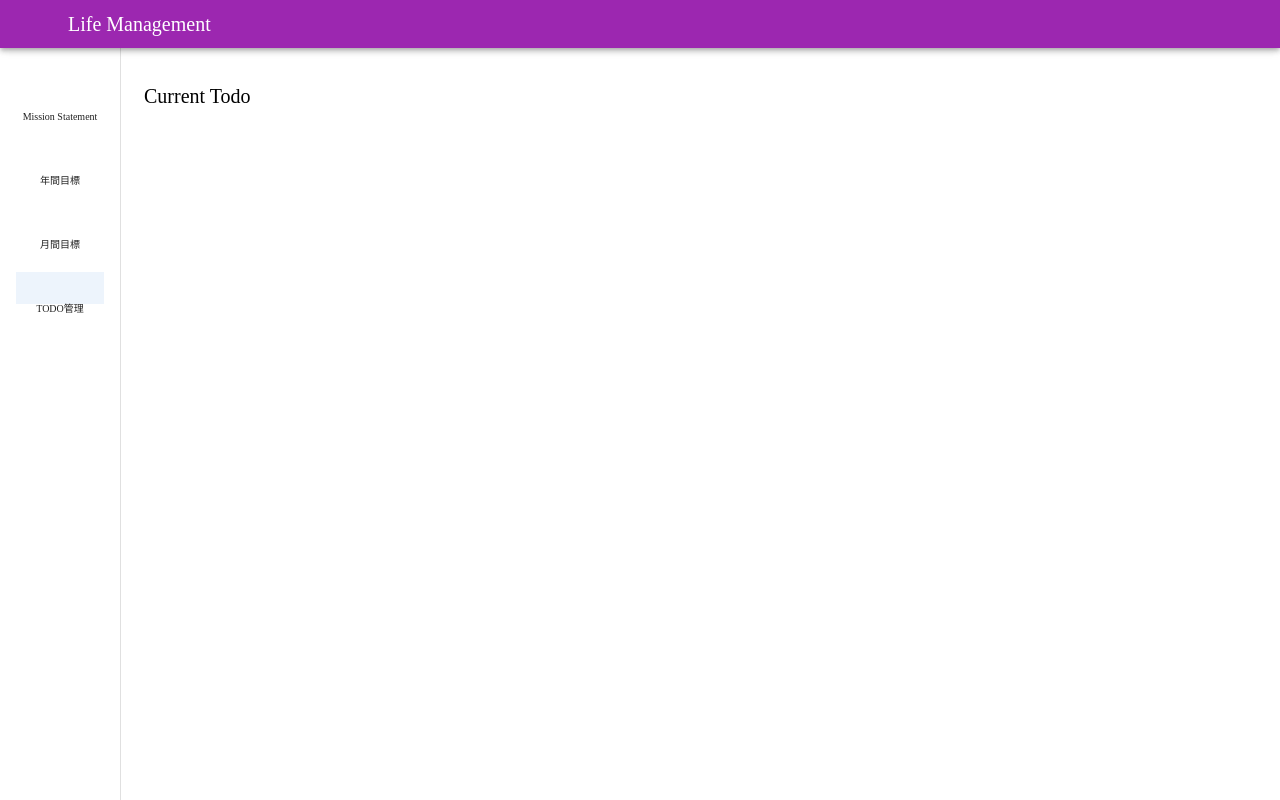
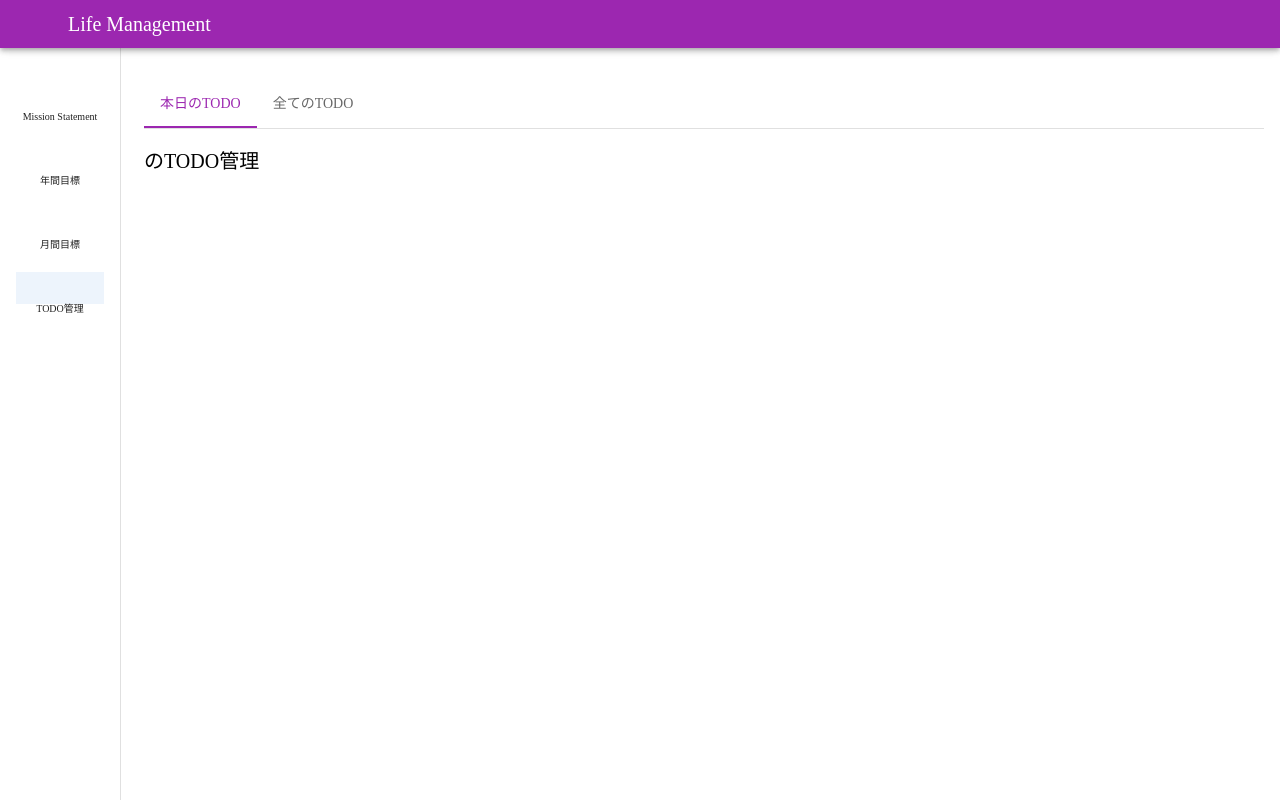
Before and after one commit to Okkun555/life-management, a Next.js app in the folder frontend/: page /todo-list in a window 1280 px wide. Built offline with nearby package versions, Linux system fonts and the light colour scheme; no server answers; some icons are missing; what @mui/material-nextjs would draw is missing.

Commit message:
TDOO管理ページUIの枠組を実装

```diff
--- a/frontend/src/app/todo-list/page.tsx
+++ b/frontend/src/app/todo-list/page.tsx
@@ -1,5 +1,5 @@
-import { CurrentTodo } from "@/features/todo-list/components/CurrentTodo";
+import { TodoList } from "@/features/todo-list/components/TodoList";
 
 export default function TodoListPage() {
-  return <CurrentTodo />;
+  return <TodoList />;
 }
--- a/frontend/src/components/mui/index.ts
+++ b/frontend/src/components/mui/index.ts
@@ -6,11 +6,14 @@ export {
   Container,
   Drawer,
   IconButton,
+  LinearProgress,
   List,
   ListItem,
   ListItemButton,
   ListItemIcon,
   ListItemText,
+  Tabs,
+  Tab,
   Toolbar,
   Tooltip,
   Typography
--- a/frontend/src/features/todo-list/components/CurrentTodo.tsx
+++ b/frontend/src/features/todo-list/components/CurrentTodo.tsx
@@ -1,18 +1,19 @@
 "use client";
 
 import { Typography } from "@mui/material";
+import { Suspense } from "react";
 
-import { useFetchTodoList } from "@/hooks/api/todo-list/useTodoApi";
+import { useFetchCurrentTodoList } from "@/hooks/api/todo-list/useTodoApi";
 
 
 export const CurrentTodo = () => {
-  const { data } = useFetchTodoList(1);
-
-  console.log(data);
+  const { todoList } = useFetchCurrentTodoList();
 
   return (
-    <>
-      <Typography variant="h6">Current Todo</Typography>
-    </>
+    <Suspense fallback={<div>Loading...</div>}>
+      <>
+        <Typography variant="h6">{todoList?.title}のTODO管理</Typography>
+      </>
+    </Suspense>
   );
 };
--- a/frontend/src/features/todo-list/components/TodoList.tsx
+++ b/frontend/src/features/todo-list/components/TodoList.tsx
@@ -1,9 +1,18 @@
 "use client";
 
-import { Typography } from "@mui/material";
+
+import { Box } from "@/components/mui";
+
+import { CurrentTodo } from "./CurrentTodo";
+import { TodoListTab } from "./TodoListTab";
 
 export const TodoList = () => {
   return (
-    <Typography>Todo管理</Typography>
+    <>
+      <TodoListTab />
+      <Box sx={{ mt: 2 }}>
+        <CurrentTodo />
+      </Box>
+    </>
   );
 };
--- /dev/null
+++ b/frontend/src/features/todo-list/components/TodoListTab.tsx
@@ -0,0 +1,26 @@
+import { useState } from "react";
+
+import { Box, Tabs, Tab } from "@/components/mui";
+
+const todoListTabItems = {
+  currentTodo: "本日のTODO",
+  all: "全てのTODO",
+};
+
+type TodoListTabItem = keyof typeof todoListTabItems;
+
+export const TodoListTab = () => {
+  const [selected, setSelected] = useState<TodoListTabItem>("currentTodo");
+
+  const handleChangeTab = (event: React.SyntheticEvent, value: TodoListTabItem) => setSelected(value);
+
+  return (
+    <Box sx={{ borderBottom: 1, borderColor: "divider" }}>
+      <Tabs value={selected} onChange={handleChangeTab} textColor="secondary" indicatorColor="secondary">
+        {Object.entries(todoListTabItems).map(([key, value]) => (
+          <Tab key={key} label={value} value={key} />
+        ))}
+      </Tabs>
+    </Box>
+  );
+};
--- a/frontend/src/features/todo-list/types/index.ts
+++ b/frontend/src/features/todo-list/types/index.ts
@@ -1,6 +1,7 @@
 export type TodoList = {
   id: number;
   title: string;
+  todoListItems: Array<TodoItem>
 }
 
 export type TodoItem = {
@@ -10,6 +11,5 @@ export type TodoItem = {
   author: {
     id: number;
     name: string;
-  },
-  todoList: TodoList;
+  }
 }
--- a/frontend/src/hooks/api/todo-list/useTodoApi.ts
+++ b/frontend/src/hooks/api/todo-list/useTodoApi.ts
@@ -3,10 +3,14 @@
 import useSWR from "swr";
 
 import { TodoList } from "@/features/todo-list/types";
-import { fetcher } from "@/libs/fetcher";
+import { fetcher } from "@/libs/api/fetcher";
+import { path } from "@/libs/api/path";
 
-export const useFetchTodoList = (id: number) => {
-  const { data } = useSWR<TodoList>(`/todo_lists/${id}`, fetcher);
+export const useFetchCurrentTodoList = () => {
+  const { data, isLoading } = useSWR<TodoList>(path.currentTodoList, fetcher);
 
-  return { data };
+  return {
+    todoList: data,
+    isLoading
+  };
 };
--- /dev/null
+++ b/frontend/src/libs/api/fetcher.ts
@@ -0,0 +1,18 @@
+import axios from "axios";
+
+const axiosInstance = axios.create({
+  baseURL: process.env.NEXT_PUBLIC_API_URL,
+  headers: {
+    "Content-Type": "application/json",
+    "Accept": "application/json",
+    "X-Dev-User-UID": process.env.NODE_ENV === "development" ? process.env.NEXT_PUBLIC_DEV_USER_UID : undefined, // 開発環境用のログインIDを添付
+  }
+});
+
+export const fetcher = <T>(url: string): Promise<T> => axiosInstance.get(url).then(res => res.data);
+
+export const postRequest = <T, U>(url: string, { arg }: { arg: U }): Promise<T> => axiosInstance.post(url, arg).then(res => res.data);
+
+export const putRequest = <T, U>(url: string, { arg }: { arg: U }): Promise<T> => axiosInstance.put(url, arg).then(res => res.data);
+
+export const deleteRequest = <T>(url: string): Promise<T> => axiosInstance.delete(url).then(res => res.data);
--- /dev/null
+++ b/frontend/src/libs/api/path.ts
@@ -0,0 +1,3 @@
+export const path = {
+  currentTodoList: "/todo_lists/latest",
+};
--- a/frontend/src/libs/fetcher.ts
+++ /dev/null
@@ -1,23 +0,0 @@
-import axios from "axios";
-
-const axiosInstance = axios.create({
-  baseURL: process.env.NEXT_PUBLIC_API_URL,
-  headers: {
-    "Content-Type": "application/json",
-    "Accept": "application/json",
-    "X-Dev-User-UID": process.env.NODE_ENV === "development" ? process.env.NEXT_PUBLIC_DEV_USER_UID : undefined, // 開発環境用のログインIDを添付
-  }
-});
-
-
-export const fetcher = <T>(url: string): Promise<T> => axiosInstance.get(url);
-
-export const postRequest = (url: string, { arg }: { arg: unknown }) => {
-  return axiosInstance.post(url, arg);
-};
-
-export const putRequest = (url: string, { arg }: { arg: unknown }) => {
-  return axiosInstance.put(url, arg);
-};
-
-export const deleteRequest = (url: string) => axiosInstance.delete(url);
```
